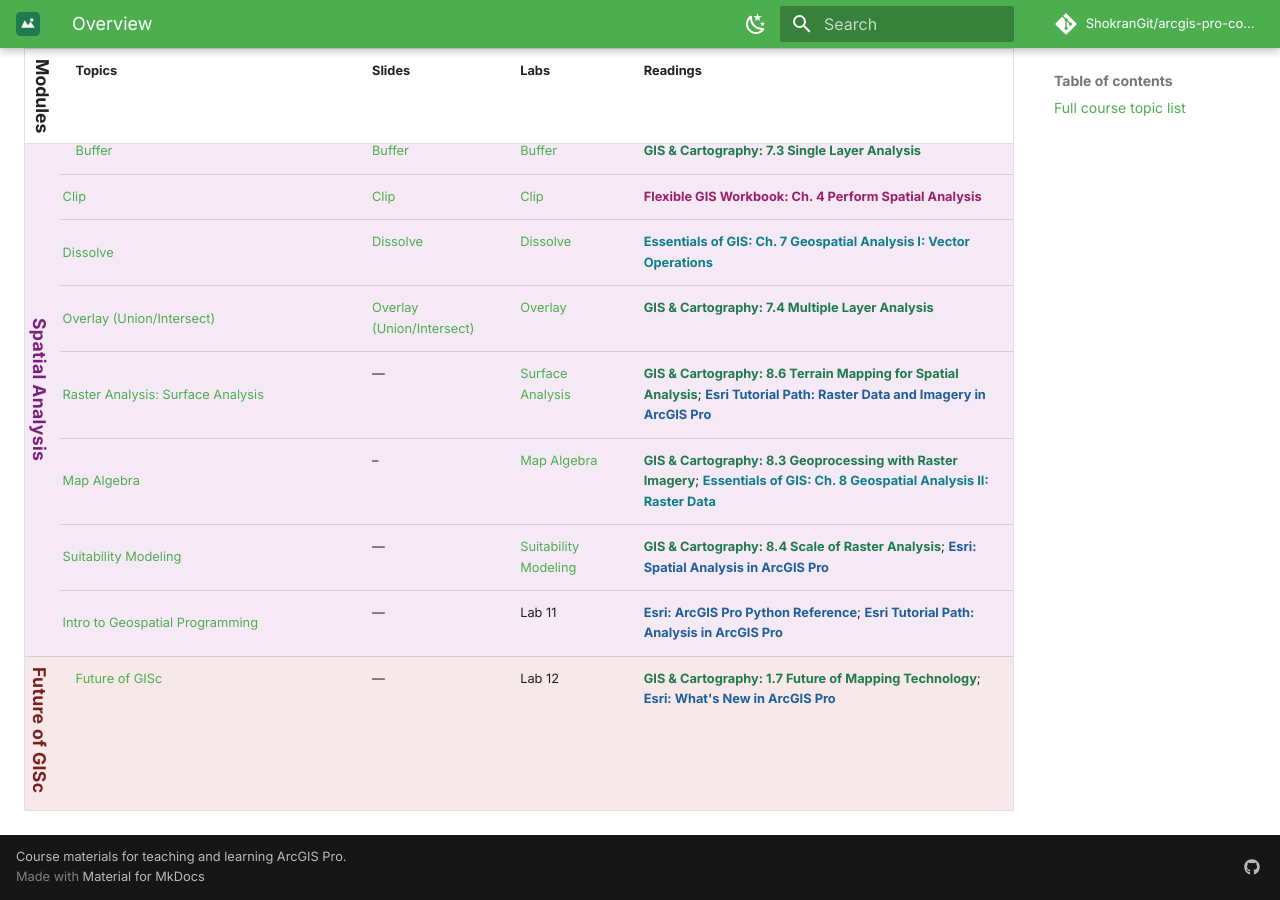
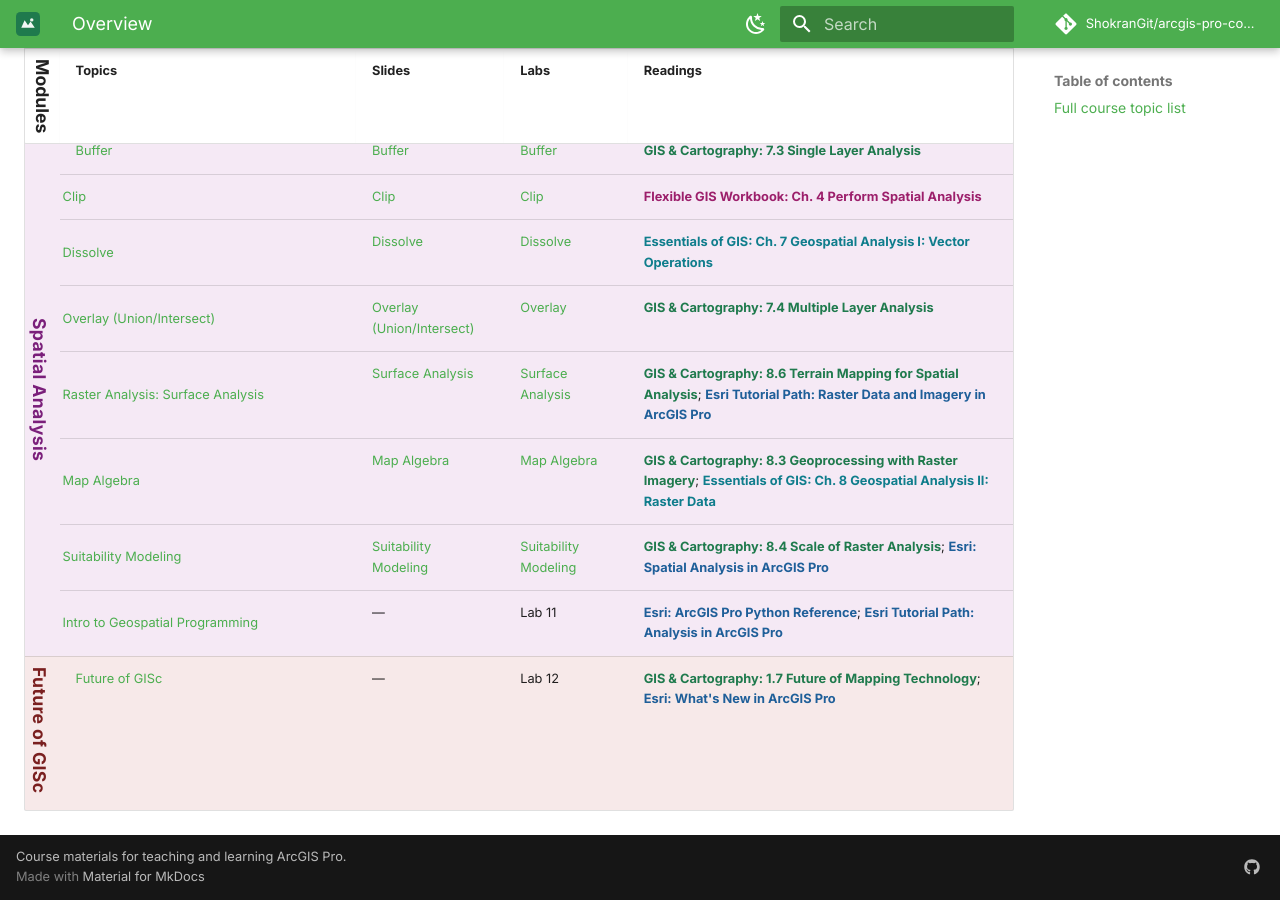
Before and after one commit to ShokranGit/arcgis-pro-course, an MkDocs documentation site: the page built from docs/lessons/index.md, in a window 1280 px wide and 900 px high, scrolled down 1825 px. Built offline with MkDocs 1.6.1 and Material for MkDocs 9.7.7, drawn with Linux system fonts in a browser that asks for light colours; comment, search, counter and statistics services are not loaded.

Commit message:
Update links for raster analysis sections
Updated links for Surface Analysis, Map Algebra, and Suitability Modeling sections to include slides.

```diff
--- a/docs/lessons/index.md
+++ b/docs/lessons/index.md
@@ -34,9 +34,9 @@ A date-free, college-agnostic view of every topic in the course. This list isn't
 | <span class="module-badge module-spatial" id="clip">Spatial Analysis</span> | [Clip](05-geoprocessing.md) | [Clip](../slides/geoprocessing-tools.md) | [Clip](../labs/clip/) | [Flexible GIS Workbook: Ch. 4 Perform Spatial Analysis](https://mlpp.pressbooks.pub/flexiblegisworkbookpro/part/ch4-perform-spatial-analysis/){: .src-workbook} |
 | <span class="module-badge module-spatial" id="dissolve">Spatial Analysis</span> | [Dissolve](05-geoprocessing.md) | [Dissolve](../slides/geoprocessing-tools.md) | [Dissolve](../labs/dissolve/) | [Essentials of GIS: Ch. 7 Geospatial Analysis I: Vector Operations](https://saylordotorg.github.io/text_essentials-of-geographic-information-systems/s11-geospatial-analysis-i-vector-o.html){: .src-essentials} |
 | <span class="module-badge module-spatial" id="overlay">Spatial Analysis</span> | [Overlay (Union/Intersect)](05-geoprocessing.md) | [Overlay (Union/Intersect)](../slides/geoprocessing-tools.md) | [Overlay](../labs/overlay/) | [GIS & Cartography: 7.4 Multiple Layer Analysis](https://slcc.pressbooks.pub/maps/chapter/7-4/){: .src-cartography} |
-| <span id="surface-analysis" class="module-badge module-spatial">Spatial Analysis</span> | [Raster Analysis: Surface Analysis](06-raster-analysis.md) | — | [Surface Analysis](../labs/surface-analysis/) | [GIS & Cartography: 8.6 Terrain Mapping for Spatial Analysis](https://slcc.pressbooks.pub/maps/chapter/8-6/){: .src-cartography}; [Esri Tutorial Path: Raster Data and Imagery in ArcGIS Pro](https://learn.arcgis.com/en/paths/using-raster-data-and-imagery-in-arcgis-pro/){: .src-esri} |
-| <span id="map-algebra" class="module-badge module-spatial">Spatial Analysis</span> | [Map Algebra](06-raster-analysis.md) | – | [Map Algebra](../labs/map-algebra/) | [GIS & Cartography: 8.3 Geoprocessing with Raster Imagery](https://slcc.pressbooks.pub/maps/chapter/8-3/){: .src-cartography}; [Essentials of GIS: Ch. 8 Geospatial Analysis II: Raster Data](https://saylordotorg.github.io/text_essentials-of-geographic-information-systems/s12-geospatial-analysis-ii-raster-.html){: .src-essentials} |
-| <span id="suitability-modeling" class="module-badge module-spatial">Spatial Analysis</span> | [Suitability Modeling](06-raster-analysis.md) | — | [Suitability Modeling](../labs/suitability-modeling/) | [GIS & Cartography: 8.4 Scale of Raster Analysis](https://slcc.pressbooks.pub/maps/chapter/8-4/){: .src-cartography}; [Esri: Spatial Analysis in ArcGIS Pro](https://doc.esri.com/en/arcgis-pro/latest/help/analysis/introduction/spatial-analysis-in-arcgis-pro.html){: .src-esri} |
+| <span id="surface-analysis" class="module-badge module-spatial">Spatial Analysis</span> | [Raster Analysis: Surface Analysis](06-raster-analysis.md) | [Surface Analysis](../slides/raster-data-analysis.md) | [Surface Analysis](../labs/surface-analysis/) | [GIS & Cartography: 8.6 Terrain Mapping for Spatial Analysis](https://slcc.pressbooks.pub/maps/chapter/8-6/){: .src-cartography}; [Esri Tutorial Path: Raster Data and Imagery in ArcGIS Pro](https://learn.arcgis.com/en/paths/using-raster-data-and-imagery-in-arcgis-pro/){: .src-esri} |
+| <span id="map-algebra" class="module-badge module-spatial">Spatial Analysis</span> | [Map Algebra](06-raster-analysis.md) | [Map Algebra](../slides/raster-data-analysis.md) | [Map Algebra](../labs/map-algebra/) | [GIS & Cartography: 8.3 Geoprocessing with Raster Imagery](https://slcc.pressbooks.pub/maps/chapter/8-3/){: .src-cartography}; [Essentials of GIS: Ch. 8 Geospatial Analysis II: Raster Data](https://saylordotorg.github.io/text_essentials-of-geographic-information-systems/s12-geospatial-analysis-ii-raster-.html){: .src-essentials} |
+| <span id="suitability-modeling" class="module-badge module-spatial">Spatial Analysis</span> | [Suitability Modeling](06-raster-analysis.md) | [Suitability Modeling](../slides/raster-data-analysis.md) | [Suitability Modeling](../labs/suitability-modeling/) | [GIS & Cartography: 8.4 Scale of Raster Analysis](https://slcc.pressbooks.pub/maps/chapter/8-4/){: .src-cartography}; [Esri: Spatial Analysis in ArcGIS Pro](https://doc.esri.com/en/arcgis-pro/latest/help/analysis/introduction/spatial-analysis-in-arcgis-pro.html){: .src-esri} |
 | <span class="module-badge module-spatial">Spatial Analysis</span> | [Intro to Geospatial Programming](08-geospatial-programming.md) | — | Lab 11 | [Esri: ArcGIS Pro Python Reference](https://doc.esri.com/en/arcgis-pro/latest/arcpy/main/arcgis-pro-arcpy-reference.html){: .src-esri}; [Esri Tutorial Path: Analysis in ArcGIS Pro](https://learn.arcgis.com/en/paths/analysis-in-arcgis-pro/){: .src-esri} |
 | <span class="module-badge module-ethics">Future of GISc</span> | [Future of GISc](09-future-of-gisc.md) | — | Lab 12 | [GIS & Cartography: 1.7 Future of Mapping Technology](https://slcc.pressbooks.pub/maps/chapter/1-7/){: .src-cartography}; [Esri: What's New in ArcGIS Pro](https://doc.esri.com/en/arcgis-pro/latest/get-started/whats-new-in-arcgis-pro.html){: .src-esri} |
 
```
